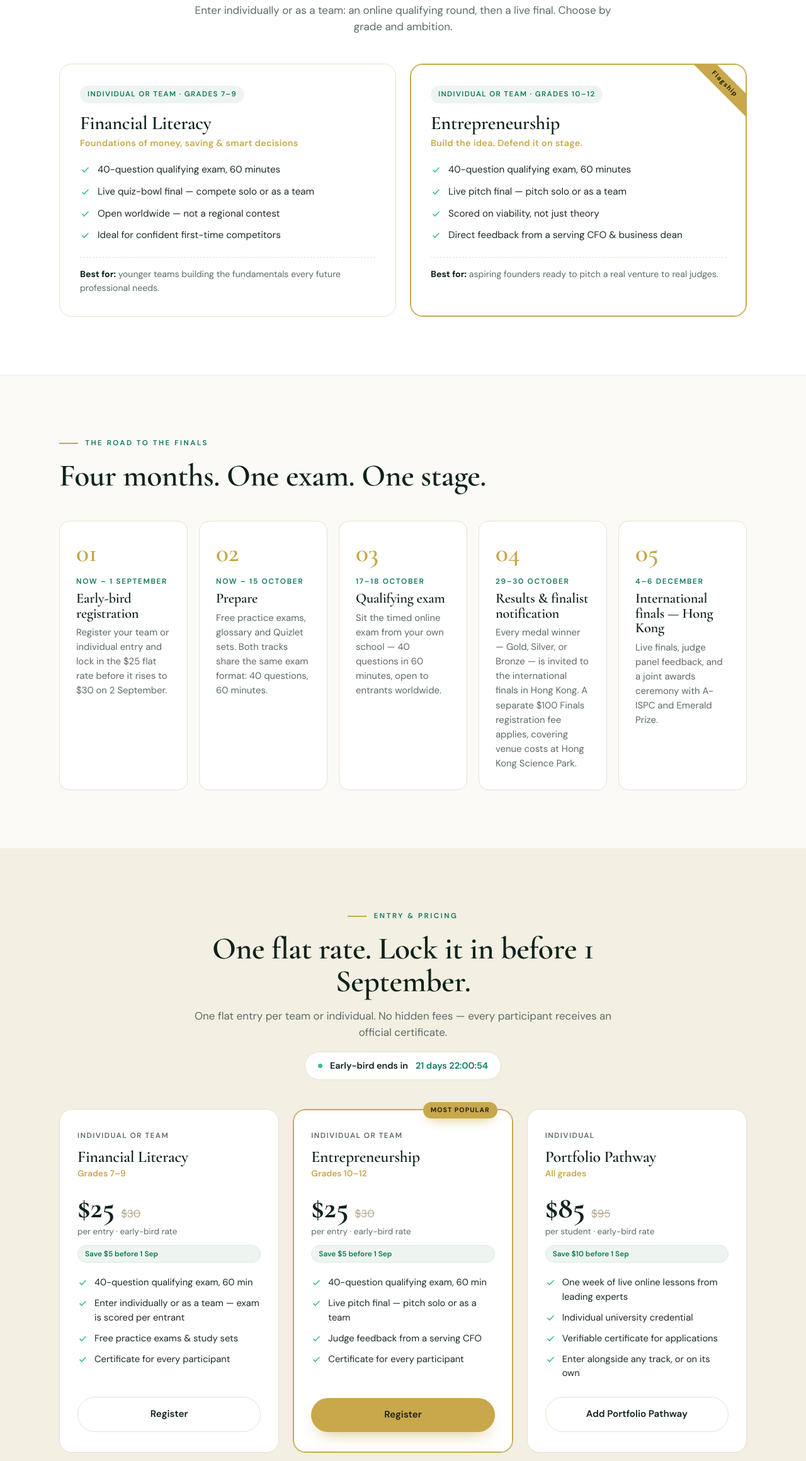
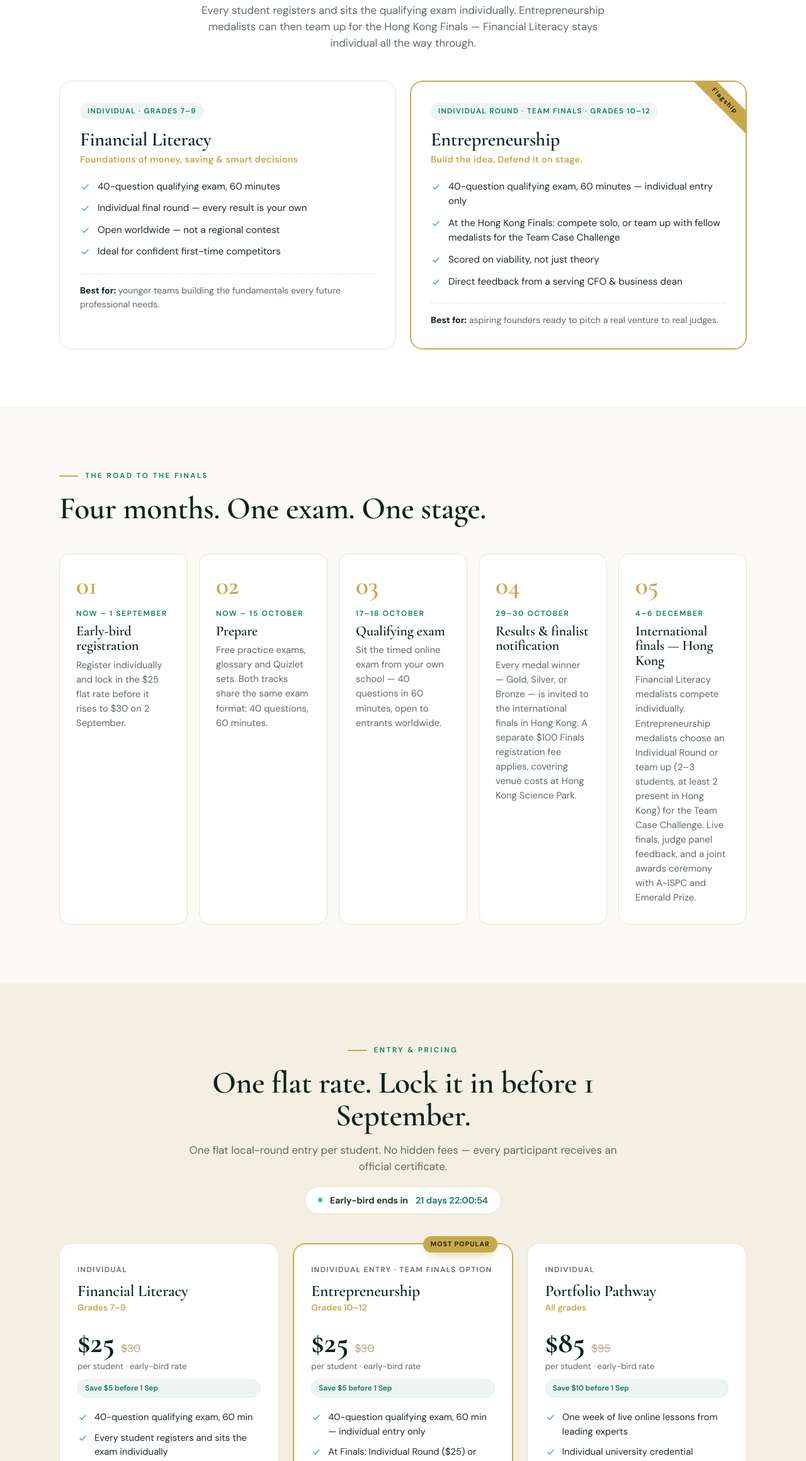
Before and after one commit to nurbajenglish-byte/emeraldhv-web, a plain HTML site: page public/aibfc.html in a window 1280 px wide. Shown: the part 2193-4513 px from the top of the page at 63% size. Drawn offline with nearby package versions, Linux system fonts and the light colour scheme.

Commit message:
A-IBFC: update Finals format (individual local round, Entrepreneurship team Finals option) + travel packages FAQ link

```diff
--- a/public/aibfc.html
+++ b/public/aibfc.html
@@ -309,16 +309,16 @@ footer ul{list-style:none;display:flex;flex-direction:column;gap:8px}
     <div class="shead center rv">
       <span class="eyebrow center">Two tracks</span>
       <h2>Pick the track that fits your students.</h2>
-      <p>Enter individually or as a team: an online qualifying round, then a live final. Choose by grade and ambition.</p>
+      <p>Every student registers and sits the qualifying exam individually. Entrepreneurship medalists can then team up for the Hong Kong Finals &mdash; Financial Literacy stays individual all the way through.</p>
     </div>
     <div class="tracks">
       <div class="track rv">
-        <span class="tag">Individual or Team · Grades 7–9</span>
+        <span class="tag">Individual · Grades 7–9</span>
         <h3>Financial Literacy</h3>
         <div class="grades">Foundations of money, saving &amp; smart decisions</div>
         <ul>
           <li><svg width="17" height="17" viewBox="0 0 24 24" fill="none" stroke="currentColor" stroke-width="2.2"><path d="M5 12.5l4.5 4.5L19 7"/></svg> 40-question qualifying exam, 60 minutes</li>
-          <li><svg width="17" height="17" viewBox="0 0 24 24" fill="none" stroke="currentColor" stroke-width="2.2"><path d="M5 12.5l4.5 4.5L19 7"/></svg> Live quiz-bowl final — compete solo or as a team</li>
+          <li><svg width="17" height="17" viewBox="0 0 24 24" fill="none" stroke="currentColor" stroke-width="2.2"><path d="M5 12.5l4.5 4.5L19 7"/></svg> Individual final round — every result is your own</li>
           <li><svg width="17" height="17" viewBox="0 0 24 24" fill="none" stroke="currentColor" stroke-width="2.2"><path d="M5 12.5l4.5 4.5L19 7"/></svg> Open worldwide &mdash; not a regional contest</li>
           <li><svg width="17" height="17" viewBox="0 0 24 24" fill="none" stroke="currentColor" stroke-width="2.2"><path d="M5 12.5l4.5 4.5L19 7"/></svg> Ideal for confident first-time competitors</li>
         </ul>
@@ -326,12 +326,12 @@ footer ul{list-style:none;display:flex;flex-direction:column;gap:8px}
       </div>
       <div class="track flag rv">
         <span class="ribbon">Flagship</span>
-        <span class="tag">Individual or Team · Grades 10–12</span>
+        <span class="tag">Individual Round · Team Finals · Grades 10–12</span>
         <h3>Entrepreneurship</h3>
         <div class="grades">Build the idea. Defend it on stage.</div>
         <ul>
-          <li><svg width="17" height="17" viewBox="0 0 24 24" fill="none" stroke="currentColor" stroke-width="2.2"><path d="M5 12.5l4.5 4.5L19 7"/></svg> 40-question qualifying exam, 60 minutes</li>
-          <li><svg width="17" height="17" viewBox="0 0 24 24" fill="none" stroke="currentColor" stroke-width="2.2"><path d="M5 12.5l4.5 4.5L19 7"/></svg> Live pitch final — pitch solo or as a team</li>
+          <li><svg width="17" height="17" viewBox="0 0 24 24" fill="none" stroke="currentColor" stroke-width="2.2"><path d="M5 12.5l4.5 4.5L19 7"/></svg> 40-question qualifying exam, 60 minutes — individual entry only</li>
+          <li><svg width="17" height="17" viewBox="0 0 24 24" fill="none" stroke="currentColor" stroke-width="2.2"><path d="M5 12.5l4.5 4.5L19 7"/></svg> At the Hong Kong Finals: compete solo, or team up with fellow medalists for the Team Case Challenge</li>
           <li><svg width="17" height="17" viewBox="0 0 24 24" fill="none" stroke="currentColor" stroke-width="2.2"><path d="M5 12.5l4.5 4.5L19 7"/></svg> Scored on viability, not just theory</li>
           <li><svg width="17" height="17" viewBox="0 0 24 24" fill="none" stroke="currentColor" stroke-width="2.2"><path d="M5 12.5l4.5 4.5L19 7"/></svg> Direct feedback from a serving CFO &amp; business dean</li>
         </ul>
@@ -349,11 +349,11 @@ footer ul{list-style:none;display:flex;flex-direction:column;gap:8px}
       <h2>Four months. One exam. One stage.</h2>
     </div>
     <div class="steps">
-      <div class="step rv"><div class="n">01</div><div class="when">Now – 1 September</div><h3>Early-bird registration</h3><p>Register your team or individual entry and lock in the $25 flat rate before it rises to $30 on 2 September.</p></div>
+      <div class="step rv"><div class="n">01</div><div class="when">Now – 1 September</div><h3>Early-bird registration</h3><p>Register individually and lock in the $25 flat rate before it rises to $30 on 2 September.</p></div>
       <div class="step rv"><div class="n">02</div><div class="when">Now – 15 October</div><h3>Prepare</h3><p>Free practice exams, glossary and Quizlet sets. Both tracks share the same exam format: 40 questions, 60 minutes.</p></div>
       <div class="step rv"><div class="n">03</div><div class="when">17&ndash;18 October</div><h3>Qualifying exam</h3><p>Sit the timed online exam from your own school &mdash; 40 questions in 60 minutes, open to entrants worldwide.</p></div>
       <div class="step rv"><div class="n">04</div><div class="when">29&ndash;30 October</div><h3>Results &amp; finalist notification</h3><p>Every medal winner — Gold, Silver, or Bronze — is invited to the international finals in Hong Kong. A separate $100 Finals registration fee applies, covering venue costs at Hong Kong Science Park.</p></div>
-      <div class="step rv"><div class="n">05</div><div class="when">4–6 December</div><h3>International finals — Hong Kong</h3><p>Live finals, judge panel feedback, and a joint awards ceremony with A-ISPC and Emerald Prize.</p></div>
+      <div class="step rv"><div class="n">05</div><div class="when">4–6 December</div><h3>International finals — Hong Kong</h3><p>Financial Literacy medalists compete individually. Entrepreneurship medalists choose an Individual Round or team up (2&ndash;3 students, at least 2 present in Hong Kong) for the Team Case Challenge. Live finals, judge panel feedback, and a joint awards ceremony with A-ISPC and Emerald Prize.</p></div>
     </div>
   </div>
 </section>
@@ -364,19 +364,19 @@ footer ul{list-style:none;display:flex;flex-direction:column;gap:8px}
     <div class="shead center rv">
       <span class="eyebrow center">Entry &amp; pricing</span>
       <h2>One flat rate. Lock it in before 1 September.</h2>
-      <p>One flat entry per team or individual. No hidden fees &mdash; every participant receives an official certificate.</p>
+      <p>One flat local-round entry per student. No hidden fees &mdash; every participant receives an official certificate.</p>
       <div class="cdown"><span class="dot"></span> Early-bird ends in <span id="ct">—</span></div>
     </div>
     <div class="plans">
       <div class="plan rv">
-        <span class="kind">Individual or Team</span>
+        <span class="kind">Individual</span>
         <h3>Financial Literacy</h3><div class="grds">Grades 7–9</div>
         <div class="price"><span class="now">$25</span><span class="was">$30</span></div>
-        <div class="unit">per entry · early-bird rate</div>
+        <div class="unit">per student · early-bird rate</div>
         <span class="eb">Save $5 before 1 Sep</span>
         <ul>
           <li><svg width="17" height="17" viewBox="0 0 24 24" fill="none" stroke="currentColor" stroke-width="2.2"><path d="M5 12.5l4.5 4.5L19 7"/></svg> 40-question qualifying exam, 60 min</li>
-          <li><svg width="17" height="17" viewBox="0 0 24 24" fill="none" stroke="currentColor" stroke-width="2.2"><path d="M5 12.5l4.5 4.5L19 7"/></svg> Enter individually or as a team — exam is scored per entrant</li>
+          <li><svg width="17" height="17" viewBox="0 0 24 24" fill="none" stroke="currentColor" stroke-width="2.2"><path d="M5 12.5l4.5 4.5L19 7"/></svg> Every student registers and sits the exam individually</li>
           <li><svg width="17" height="17" viewBox="0 0 24 24" fill="none" stroke="currentColor" stroke-width="2.2"><path d="M5 12.5l4.5 4.5L19 7"/></svg> Free practice exams &amp; study sets</li>
           <li><svg width="17" height="17" viewBox="0 0 24 24" fill="none" stroke="currentColor" stroke-width="2.2"><path d="M5 12.5l4.5 4.5L19 7"/></svg> Certificate for every participant</li>
         </ul>
@@ -384,14 +384,14 @@ footer ul{list-style:none;display:flex;flex-direction:column;gap:8px}
       </div>
       <div class="plan flag rv">
         <div class="pbadge">Most popular</div>
-        <span class="kind">Individual or Team</span>
+        <span class="kind">Individual entry · Team Finals option</span>
         <h3>Entrepreneurship</h3><div class="grds">Grades 10–12</div>
         <div class="price"><span class="now">$25</span><span class="was">$30</span></div>
-        <div class="unit">per entry · early-bird rate</div>
+        <div class="unit">per student · early-bird rate</div>
         <span class="eb">Save $5 before 1 Sep</span>
         <ul>
-          <li><svg width="17" height="17" viewBox="0 0 24 24" fill="none" stroke="currentColor" stroke-width="2.2"><path d="M5 12.5l4.5 4.5L19 7"/></svg> 40-question qualifying exam, 60 min</li>
-          <li><svg width="17" height="17" viewBox="0 0 24 24" fill="none" stroke="currentColor" stroke-width="2.2"><path d="M5 12.5l4.5 4.5L19 7"/></svg> Live pitch final — pitch solo or as a team</li>
+          <li><svg width="17" height="17" viewBox="0 0 24 24" fill="none" stroke="currentColor" stroke-width="2.2"><path d="M5 12.5l4.5 4.5L19 7"/></svg> 40-question qualifying exam, 60 min — individual entry only</li>
+          <li><svg width="17" height="17" viewBox="0 0 24 24" fill="none" stroke="currentColor" stroke-width="2.2"><path d="M5 12.5l4.5 4.5L19 7"/></svg> At Finals: Individual Round ($25) or Team Case Challenge ($50 team of 2 / $75 team of 3)</li>
           <li><svg width="17" height="17" viewBox="0 0 24 24" fill="none" stroke="currentColor" stroke-width="2.2"><path d="M5 12.5l4.5 4.5L19 7"/></svg> Judge feedback from a serving CFO</li>
           <li><svg width="17" height="17" viewBox="0 0 24 24" fill="none" stroke="currentColor" stroke-width="2.2"><path d="M5 12.5l4.5 4.5L19 7"/></svg> Certificate for every participant</li>
         </ul>
@@ -497,7 +497,8 @@ footer ul{list-style:none;display:flex;flex-direction:column;gap:8px}
     <details class="rv"><summary>Do students need a finance background?<span class="pm"></span></summary><p>No. This is the first edition and it&rsquo;s built to be beginner-friendly. Every registration includes free practice exams, study sets and games so a motivated first-timer can prepare from scratch.</p></details>
     <details class="rv"><summary>What does the qualifying exam look like?<span class="pm"></span></summary><p>Both tracks share the same format: 40 questions in one 60-minute sitting, taken online on 17&ndash;18 October. Results and finalist invitations follow on 29&ndash;30 October.</p></details>
     <details class="rv"><summary>What do Portfolio Pathway students receive?<span class="pm"></span></summary><p>One week of live online lessons from leading experts, plus an individual, verifiable credential built to strengthen a university application &mdash; on top of everything in the team tracks.</p></details>
-    <details class="rv"><summary>Do we have to travel?<span class="pm"></span></summary><p>The qualifying exam on 17&ndash;18 October is online &mdash; sit it from your own school. Only those who qualify travel, to the international finals in Hong Kong, 4&ndash;6 December.</p></details>
+    <details class="rv"><summary>Do we have to travel?<span class="pm"></span></summary><p>The qualifying exam on 17&ndash;18 October is online &mdash; sit it from your own school. Only those who qualify travel, to the international finals in Hong Kong, 4&ndash;6 December. Optional group travel packages are available &mdash; <a href="/assets/A-IBFC_HK_Finals_Travel_Packages.pdf" target="_blank" rel="noopener">see current estimated rates</a> or contact us for group pricing.</p></details>
+    <details class="rv"><summary>Can Entrepreneurship students compete as a team at Finals?<span class="pm"></span></summary><p>Yes. The qualifying exam is always individual, but Entrepreneurship medalists can team up with 2&ndash;3 fellow medalists for the Hong Kong Finals Team Case Challenge, with at least 2 team members present in Hong Kong to compete. Financial Literacy stays an individual competition throughout, including at Finals.</p></details>
     <details class="rv"><summary>What does every participant get?<span class="pm"></span></summary><p>An official certificate. Within each country round, entrants are also recognized by score: the top 20% receive Gold, the next 30% Silver, and the remaining 50% Bronze medals. Finalists additionally earn distinction certificates and trophies, plus written feedback from the judging panel.</p></details>
     <details class="rv"><summary>How and when do we pay?<span class="pm"></span></summary><p>Registration opens 1 July 2026 and is paid securely online by card. Early-bird pricing ($25 per entry, all tracks) runs through 1 September; standard pricing ($30, all tracks) applies from 2 September.</p></details>
     <details class="rv"><summary>Can one teacher register several teams?<span class="pm"></span></summary><p>Yes. A school coordinator can register multiple teams in bulk and manage them from one account. Email us to be set up as a coordinator.</p></details>
```
